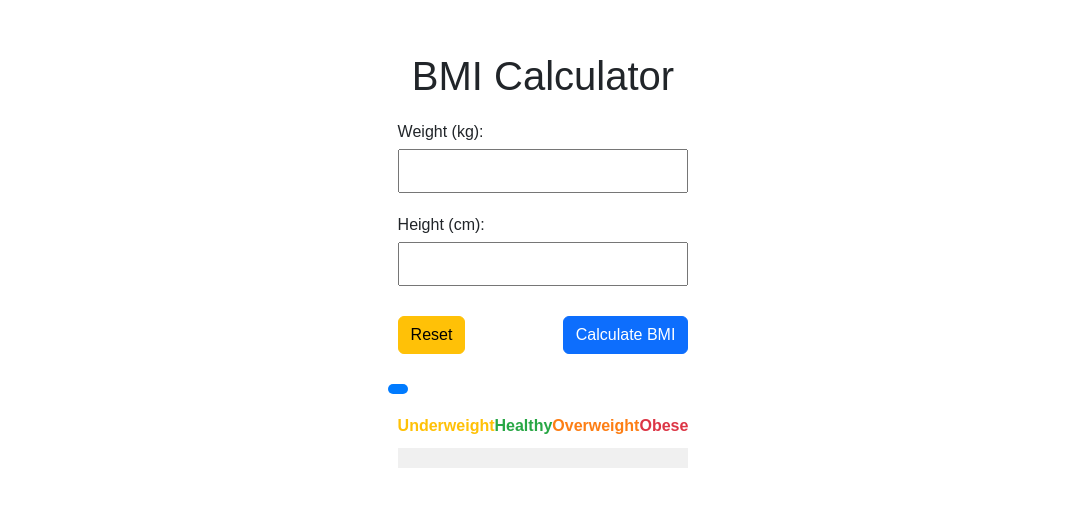
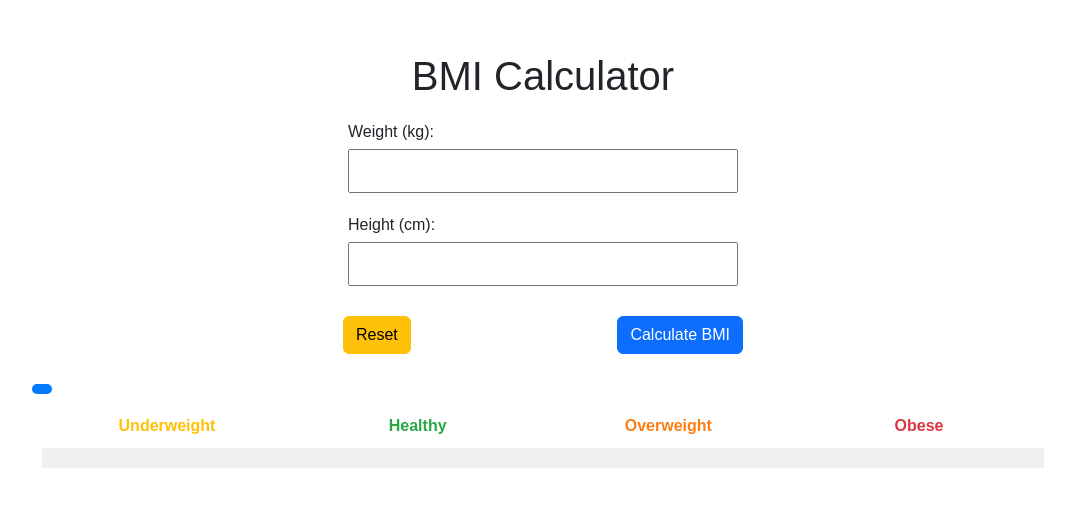
Before and after one commit to Ajith369369/bmi-app, a React (Vite) app: page / in a window 1280 px wide. Shown: the part 115-622 px from the top of the page, without its empty margins (97-1172 px from the left). Built offline with nearby package versions, Linux system fonts and the light colour scheme; the HTML template or start-up script is replaced by a standard one.

Commit message:
Create BMIIndicator.css

```diff
--- a/src/App.css
+++ b/src/App.css
@@ -2,6 +2,7 @@
   text-align: center;
   font-family: Arial, sans-serif;
   padding: 20px;
+  width: 100%;
 }
 
 .bmi-form {
--- /dev/null
+++ b/src/BMIForm.css
@@ -0,0 +1,19 @@
+.form-group {
+  padding-left: 5px;
+  padding-right: 5px;
+  display: flex;
+  flex-flow: column wrap;
+  justify-content: center;
+  align-items: center;
+}
+
+.form-group label {
+  margin-right: auto;
+  flex: 1;
+}
+
+div.col-sm-12.col-md-10.col-lg-10.col-xl-10.col-xxl-10.d-flex.justify-content-center.align-items-center > div > form > div > input {
+  box-sizing: border-box;
+  flex: 1;
+  /* margin: calc(100% - 20px); */
+}
--- a/src/components/BMIForm.jsx
+++ b/src/components/BMIForm.jsx
@@ -4,6 +4,7 @@
 // This component handles user input for weight and height.
 import { useState } from "react";
 import PropTypes from "prop-types";
+import "../BMIForm.css";
 
 // Initializes a state object formState with weight and height properties set to empty strings. Uses a single state object for both weight and height in the BMIForm component.
 // Receiving Props
```
